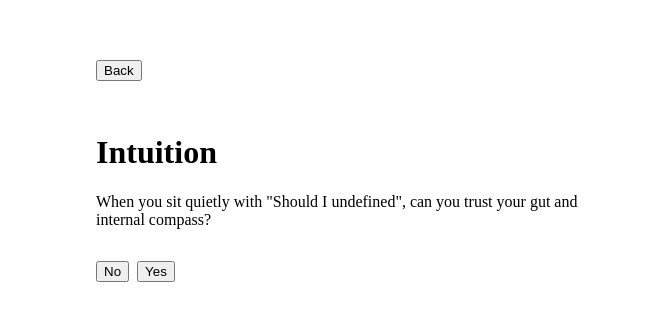
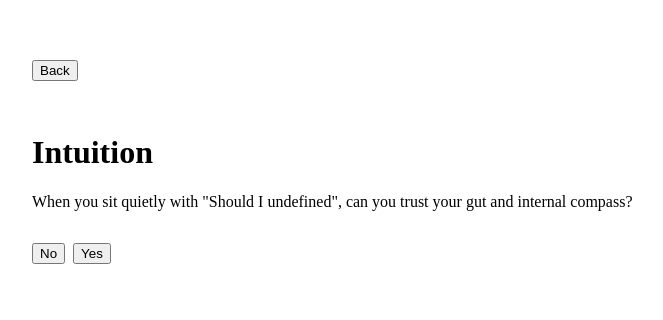
Before and after one commit to zhaovan/ask-this-website-a-question, a Next.js app: page /questions/questions in a window 1280 px wide. Shown: the part 188-508 px from the top of the page, without its empty margins (296-959 px from the left). Built offline with nearby package versions, Linux system fonts and the light colour scheme.

Commit message:
fix width

```diff
--- a/src/pages/questions/questions.module.css
+++ b/src/pages/questions/questions.module.css
@@ -1,6 +1,6 @@
 .container {
   height: 100vh;
-  padding: 30vh 30vw;
+  padding: 30vh 25vw;
   background: linear-gradient(
     -45deg,
     var(--answer-color-yes) -20%,
```
